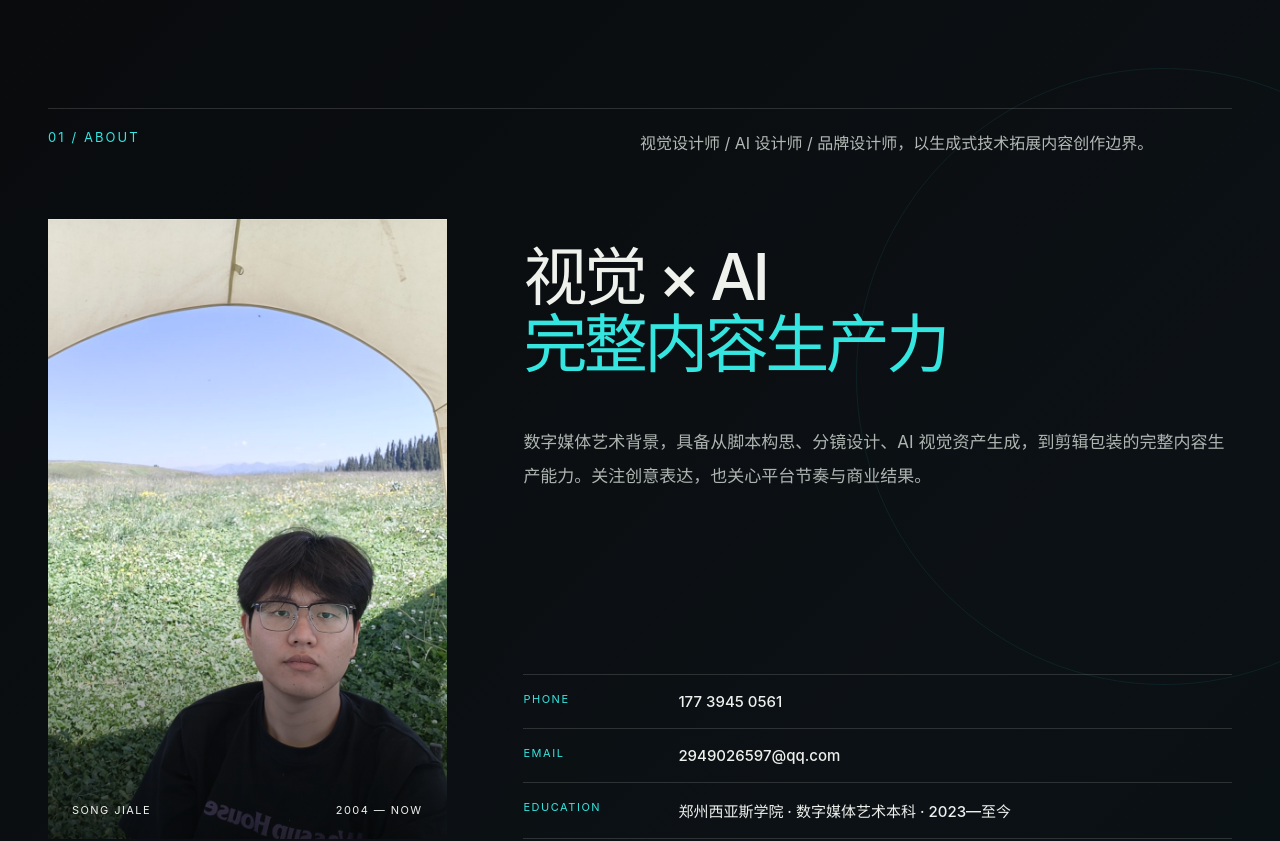
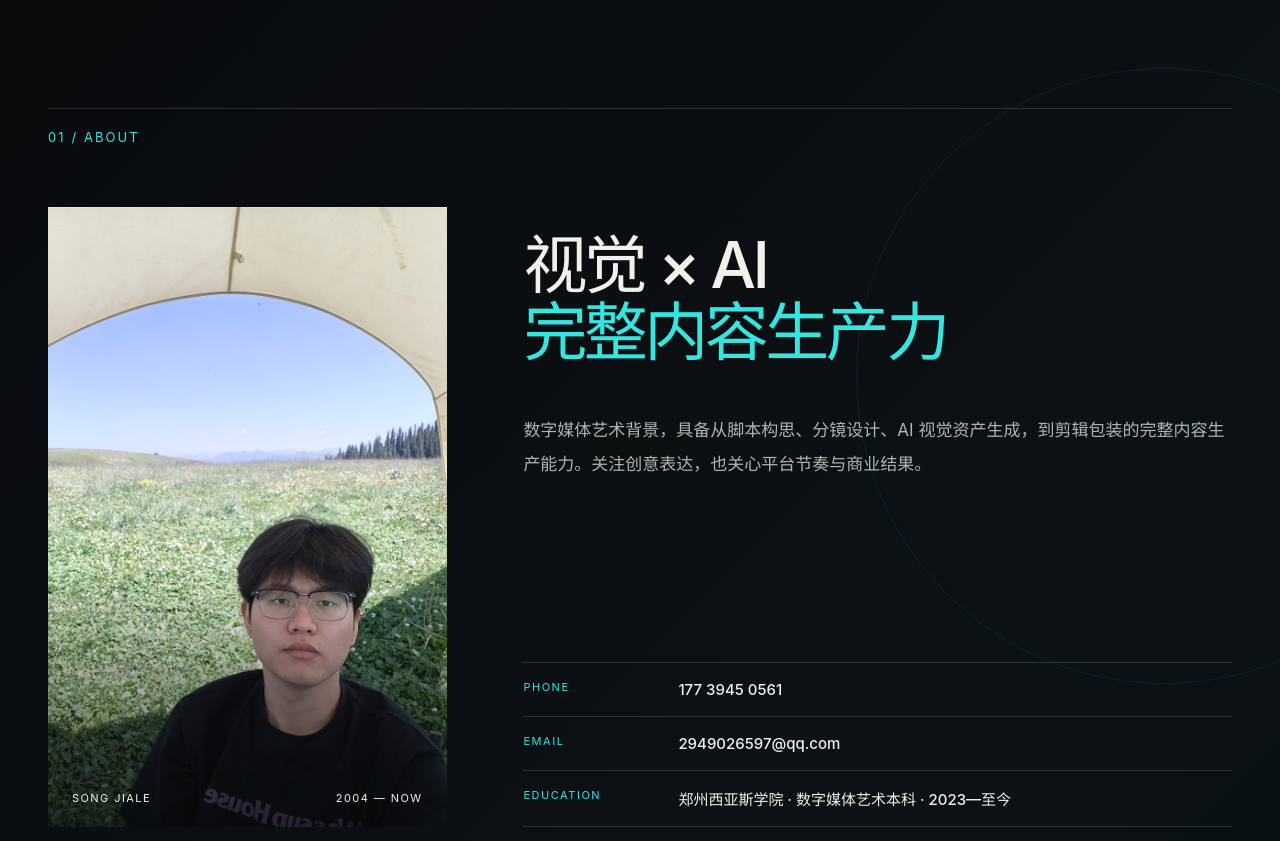
Before and after one commit to sjiale535-cmyk/song-jiale-portfolio, a React (Vite) app: page / in a window 1280 px wide. Shown: the part 800-1641 px from the top of the page. Built offline with nearby package versions, Linux system fonts and the light colour scheme.

Commit message:
Remove about section intro copy

```diff
--- a/src/App.jsx
+++ b/src/App.jsx
@@ -322,7 +322,6 @@ function App() {
         <div className="shell">
           <header className="section-head" data-reveal>
             <span>01 / ABOUT</span>
-            <p>视觉设计师 / AI 设计师 / 品牌设计师，以生成式技术拓展内容创作边界。</p>
           </header>
           <div className="about-native-grid">
             <figure className="about-portrait" data-reveal>
```
